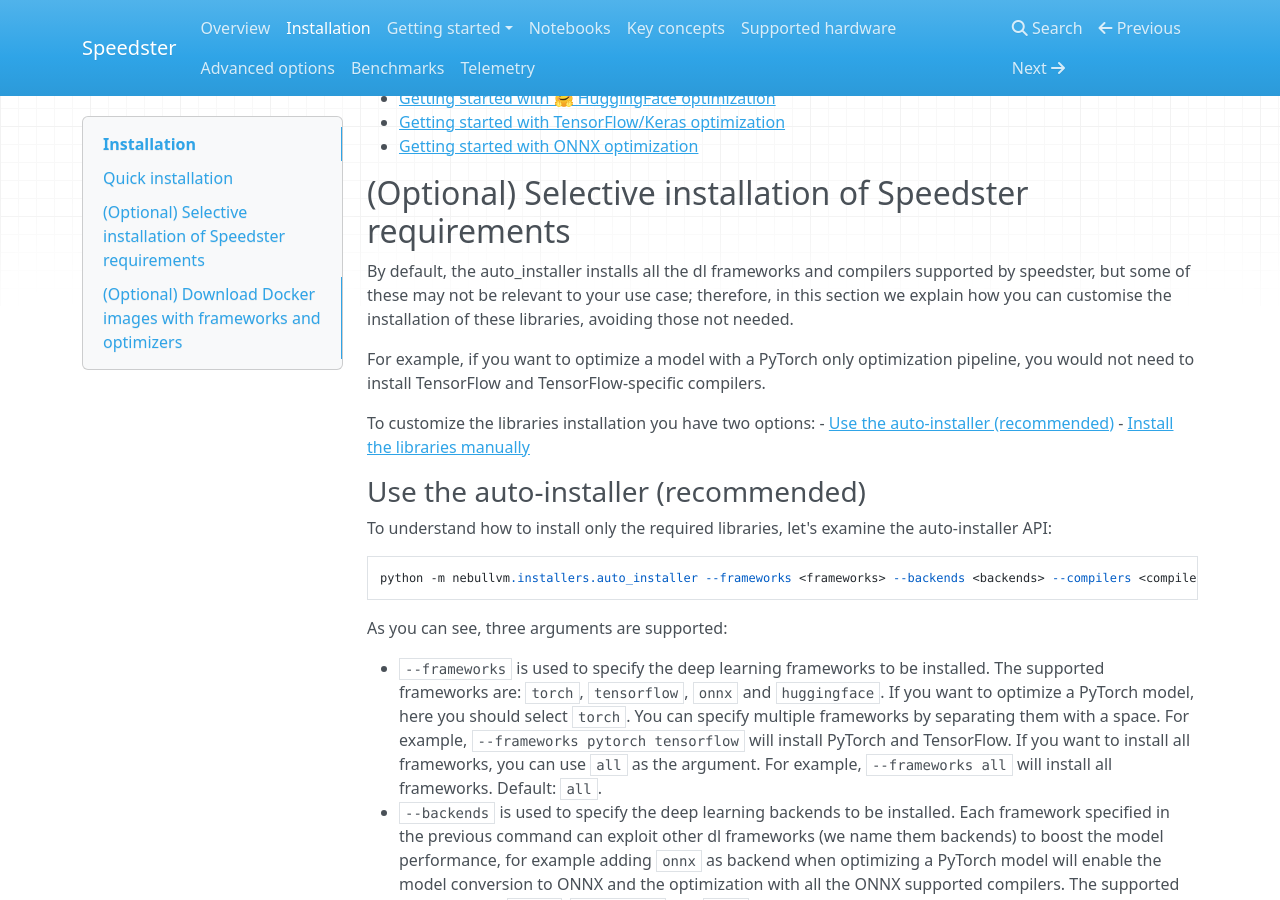
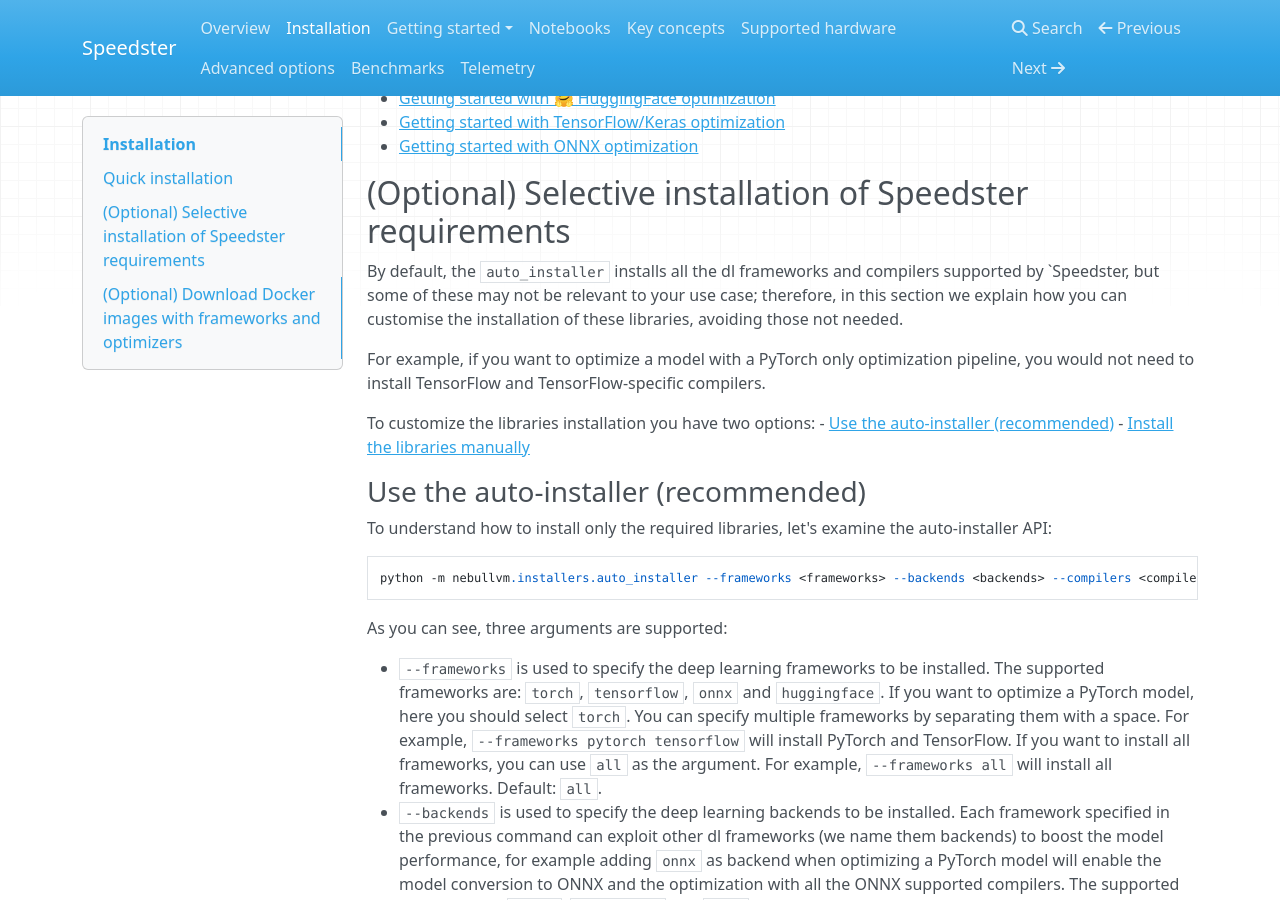
Before and after one commit to nebuly-ai/optimate, an MkDocs documentation site: the page built from apps/accelerate/speedster/docs/en/docs/installation.md, in a window 1280 px wide and 900 px high, scrolled down 695 px. Built offline with MkDocs 1.6.1, drawn with Linux system fonts in a browser that asks for light colours; nearby versions of some CDN libraries.

Commit message:
Smal fixes to the docs

```diff
--- a/apps/accelerate/speedster/docs/en/docs/installation.md
+++ b/apps/accelerate/speedster/docs/en/docs/installation.md
@@ -30,12 +30,12 @@
 
 ## (Optional) Selective installation of Speedster requirements
 
-By default, the auto_installer installs all the dl frameworks and compilers supported by speedster, but some of these may not be relevant to your use case; therefore, in this section we explain how you can customise the installation of these libraries, avoiding those not needed.
+By default, the `auto_installer` installs all the dl frameworks and compilers supported by `Speedster, but some of these may not be relevant to your use case; therefore, in this section we explain how you can customise the installation of these libraries, avoiding those not needed.
 
 For example, if you want to optimize a model with a PyTorch only optimization pipeline, you would not need to install TensorFlow and TensorFlow-specific compilers.
 
 To customize the libraries installation you have two options:
-- [Use the auto-installer (recommended)](#use-the-auto-installer--recommended-)
+- [Use the auto-installer (recommended)](#use-the-auto-installer-recommended)
 - [Install the libraries manually](#manual-installation)
 
 ### Use the auto-installer (recommended)
@@ -66,7 +66,7 @@
 
 ### Manual installation
 
-If you want to install the requirements manually, this section collects the links to the official installation guides of all the frameworks and compilers supported by `speedster`.
+If you want to install the requirements manually, this section collects the links to the official installation guides of all the frameworks and compilers supported by `Speedster`.
 
 #### Deep Learning frameworks/backends
 - PyTorch: https://pytorch.org/get-started/locally/
@@ -84,7 +84,6 @@
 - Apache TVM: https://tvm.apache.org/docs/install/index.html
 
 
-
 ## (Optional) Download Docker images with frameworks and optimizers
 
 Instead of installing the frameworks and compilers needed for optimization, which can be a time-consuming task, you can simply download a docker container with all compilers preinstalled.
```
